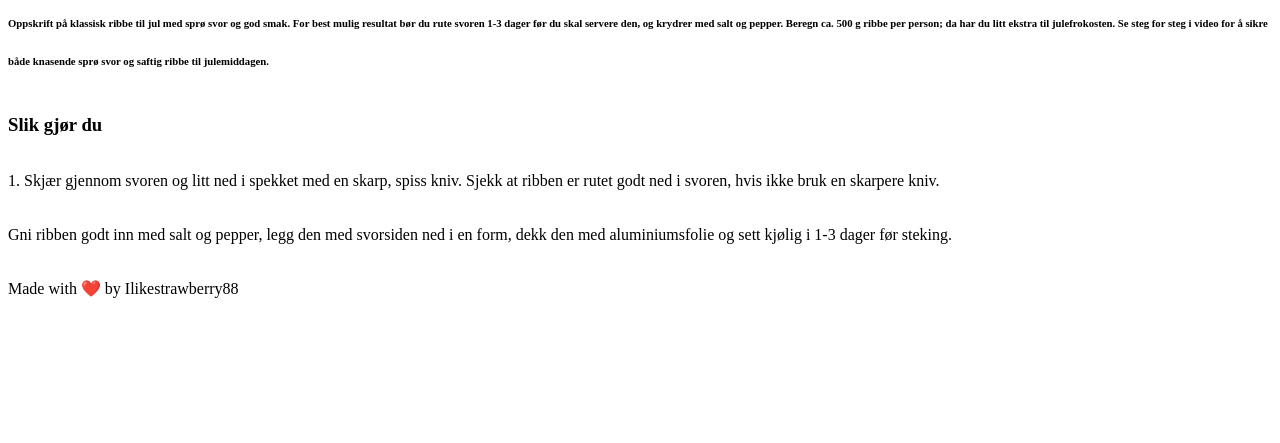
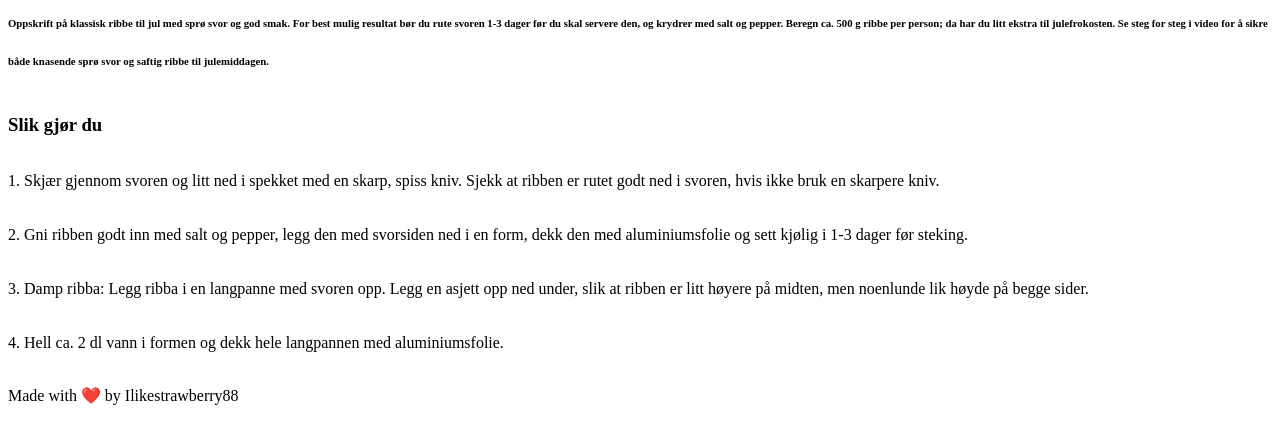
Before and after one commit to Ilikestrawberry88/odin-recipes, a plain HTML site: page recipes-norsk/ribbe.html in a window 1280 px wide. Shown: the part 79-522 px from the top of the page. Drawn offline with Linux system fonts and the light colour scheme.

Commit message:
!create more Lines for recipes.

```diff
--- a/recipes-norsk/ribbe.html
+++ b/recipes-norsk/ribbe.html
@@ -18,14 +18,18 @@
     </h6>
 
     <h3>Slik gjør du</h3>
+
     <p>1. Skjær gjennom svoren og litt ned i spekket med en skarp, spiss kniv. Sjekk
     at ribben er rutet godt ned i svoren, hvis ikke bruk en skarpere kniv.</p>
 
-    <p>Gni ribben godt inn med salt og pepper, legg den med svorsiden ned i en form,
+    <p>2. Gni ribben godt inn med salt og pepper, legg den med svorsiden ned i en form,
     dekk den med aluminiumsfolie og sett kjølig i 1-3 dager før steking.</p>
 
+    <p>3. Damp ribba: Legg ribba i en langpanne med svoren opp.
+    Legg en asjett opp ned under, slik at ribben er litt høyere på midten,
+    men noenlunde lik høyde på begge sider.</p>
 
-
+    <p>4. Hell ca. 2 dl vann i formen og dekk hele langpannen med aluminiumsfolie.</p>
     <footer>Made with ❤️ by Ilikestrawberry88</footer>
 </body>
 </html>
```
Also changed, not shown: recipes-norsk/nissegrøt.html (line endings or trailing spaces).
